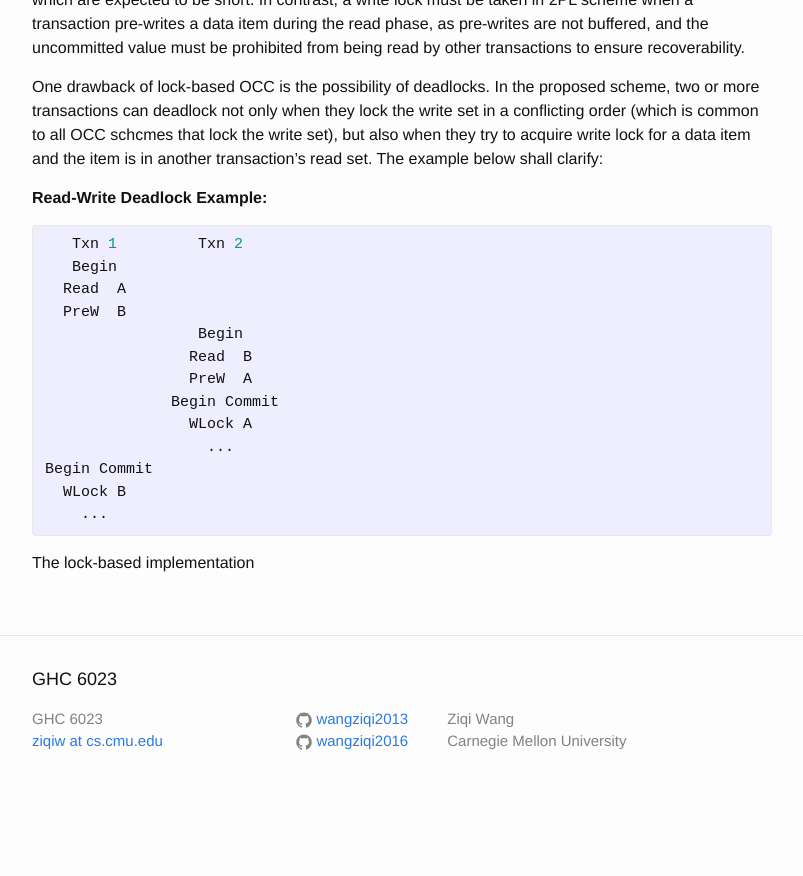
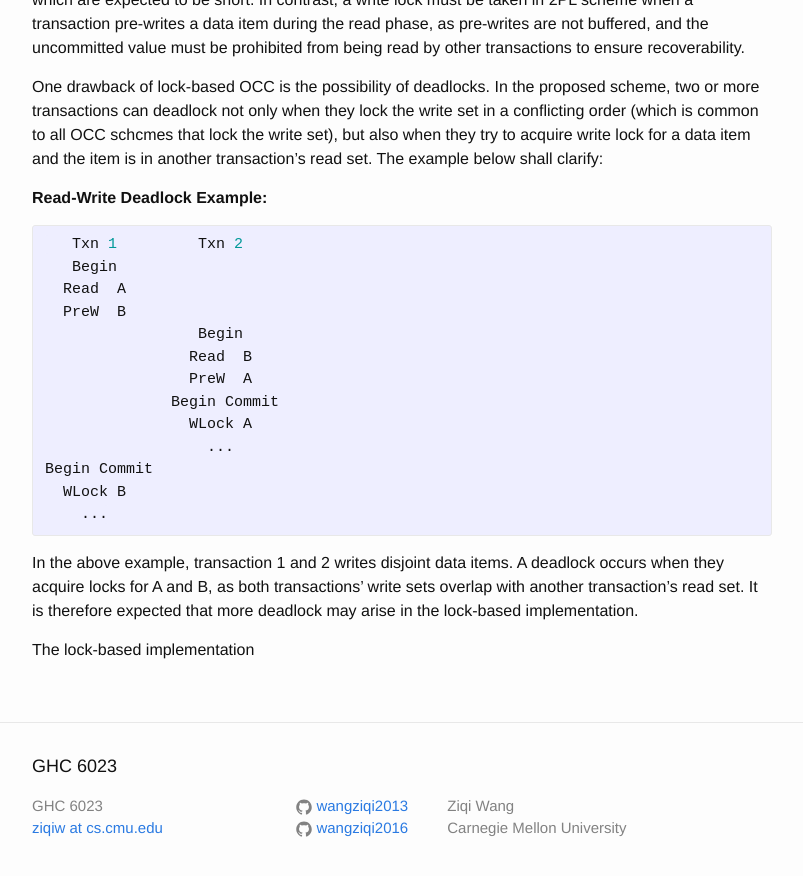
Before and after one commit to wangziqi2013/wangziqi2013.github.io, a Jekyll site: the page built from _posts/2018-04-09-Using-Dym-Adj-of-Serialization-Order-for-Real-Time-DBMS.markdown, in a window 1280 px wide and 900 px high, scrolled down 1551 px. Shown: the top 876 px of the window, without its empty margins (238-1041 px from the left). Built offline with Jekyll 4.4.1, drawn with Linux system fonts in a browser that asks for light colours; before the commit the page ends 2364 px from its top, so only the background shows below that.

Commit message:
Finish explanation of the example

```diff
--- a/_posts/2018-04-09-Using-Dym-Adj-of-Serialization-Order-for-Real-Time-DBMS.markdown
+++ b/_posts/2018-04-09-Using-Dym-Adj-of-Serialization-Order-for-Real-Time-DBMS.markdown
@@ -78,4 +78,8 @@ Begin Commit
     ...
 {% endhighlight %}
 
+In the above example, transaction 1 and 2 writes disjoint data items. A deadlock occurs when they
+acquire locks for A and B, as both transactions' write sets overlap with another transaction's read
+set. It is therefore expected that more deadlock may arise in the lock-based implementation.
+
 The lock-based implementation
```
